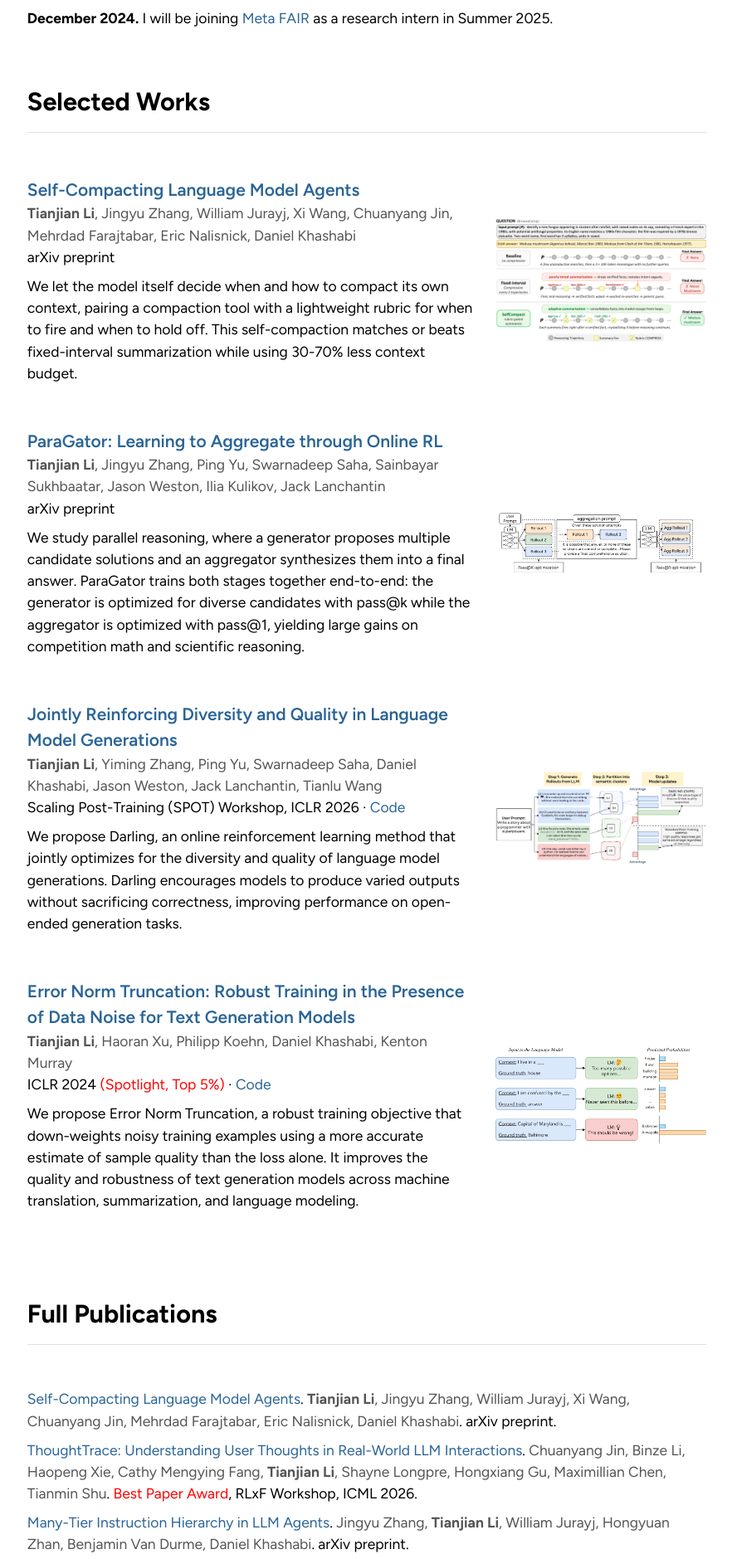
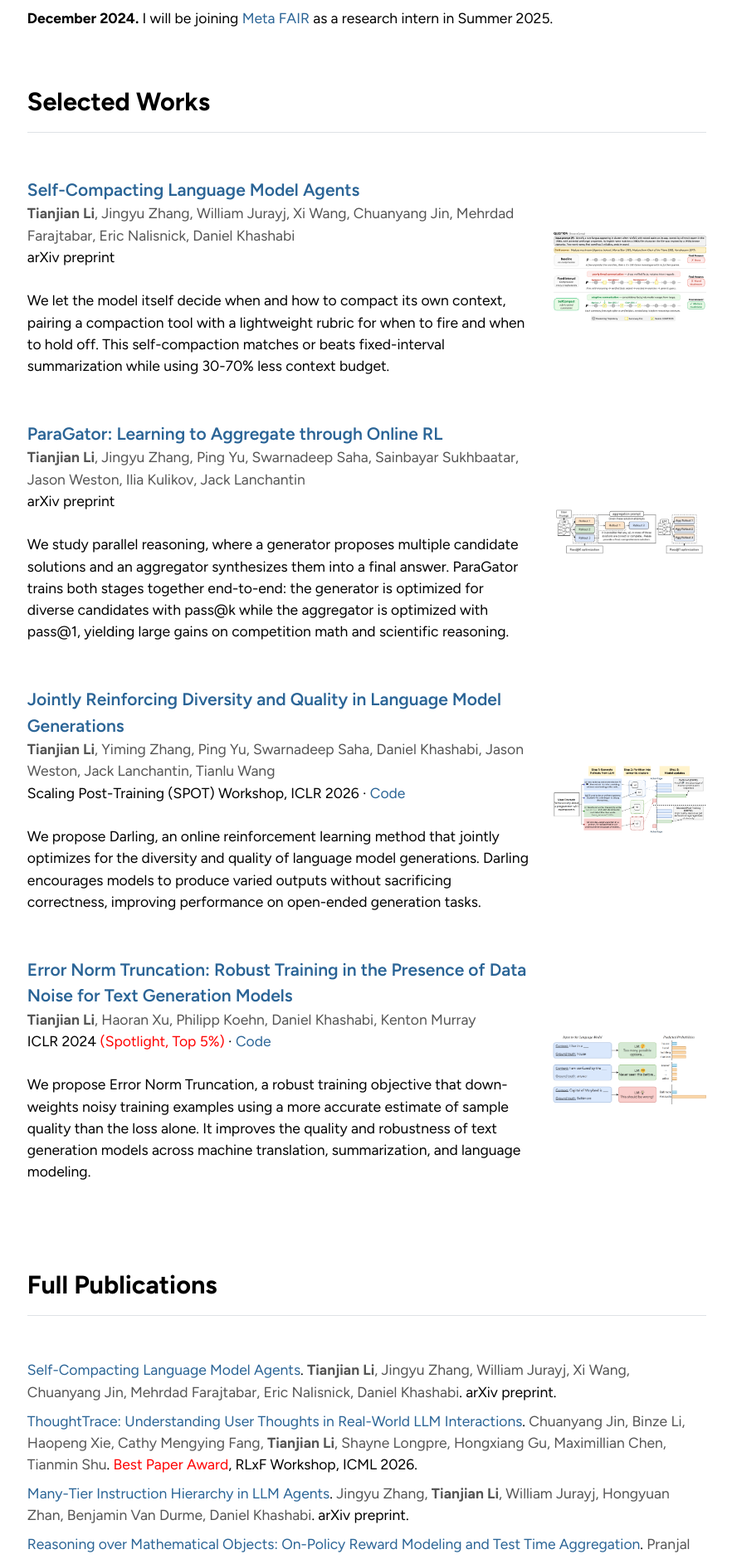
Before and after one commit to tianjianl/tianjianl.github.io, a Jekyll site: the page built from index.md, in a window 1280 px wide. Shown: the part 1331-3210 px from the top of the page at 83% size, without its empty margins (198-1080 px from the left). Built offline with Jekyll 4.4.1, drawn with Linux system fonts in a browser that asks for light colours.

Commit message:
Selected Works: wider text column, smaller figures, more space before abstract

```diff
--- a/_includes/publications.html
+++ b/_includes/publications.html
@@ -3,13 +3,13 @@
     <h3 class="fw-bold border-bottom pb-3 mb-5">Selected Works</h3>
     {% for item in site.data.publications.selected %}
       <div class="row mb-5 align-items-center">
-        <div class="col-md-8">
+        <div class="col-md-9">
           <a href="{{ item.url }}" style="color: #2a6496 !important; text-decoration: none; font-weight: 600; font-size: 1.2rem;">{{ item.title }}</a><br>
           <span style="color: #555;">{{ item.authors | replace: 'Tianjian Li', '<strong>Tianjian Li</strong>' }}</span><br>
           {{ item.venue }}{% if item.code %} &middot; <a href="{{ item.code }}" style="color: #2a6496 !important; text-decoration: none;">Code</a>{% endif %}
-          {% if item.abstract %}<p class="mt-2 mb-0">{{ item.abstract }}</p>{% endif %}
+          {% if item.abstract %}<p class="mt-4 mb-0">{{ item.abstract }}</p>{% endif %}
         </div>
-        <div class="col-md-4">
+        <div class="col-md-3">
           {% if item.image and item.image != '' %}
             <img src="{{ site.github.url }}/{{ item.image }}" alt="{{ item.title }}" width="100%">
           {% else %}
```
